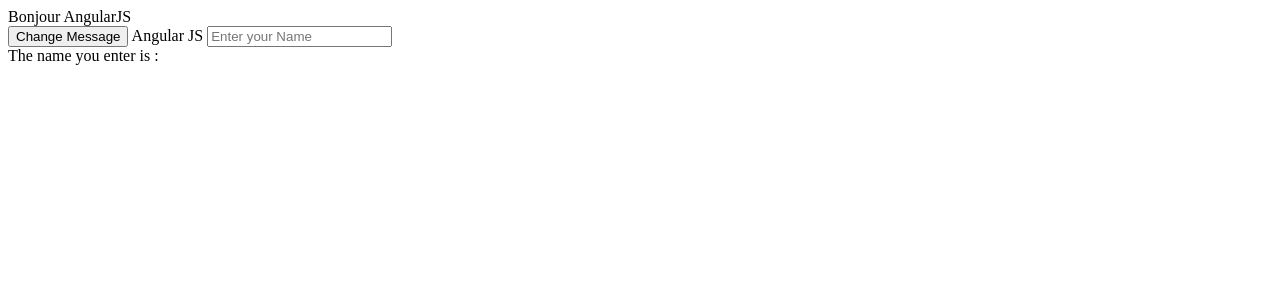
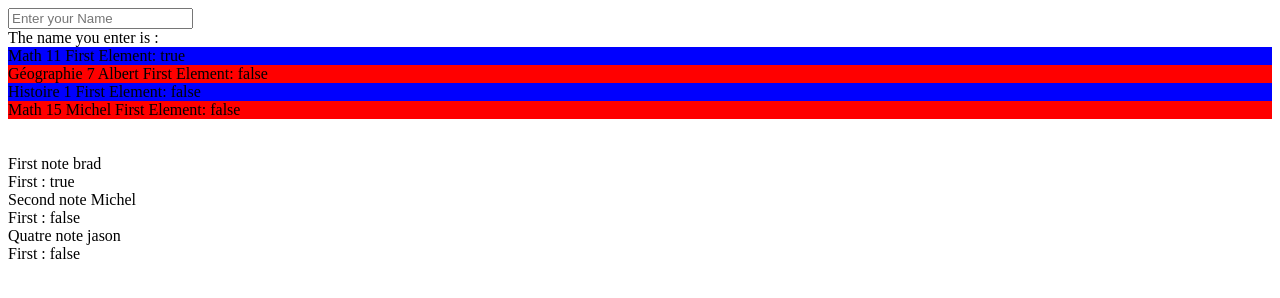
Before and after one commit to BrunoHertzog/angular-entrainement, a website: page index.html in a window 1280 px wide. Drawn offline with nearby package versions, Linux system fonts and the light colour scheme.

Commit message:
ng repeat

```diff
--- /dev/null
+++ b/assets/stylez.css
@@ -0,0 +1,7 @@
+.done {
+	background-color: blue;
+}
+
+.pending {
+	background-color: red;
+}
--- a/index.controller.js
+++ b/index.controller.js
@@ -6,11 +6,38 @@
 	   		console.log('Création de MainCtrl');
 	   		var ctrl = this;
 	   		// Attrbitut publique ---------------------------
-	   		ctrl.helloMsg = 'Bonjour';
 
+	   		ctrl.notes = [
+	   		{id:1, label:'Math', grade: 11, done: true},
+	   		{id:2, label:'Géographie', grade: 7, assignee: 'Albert', done: false},
+	   		{id:3, label:'Histoire', grade: 1, done: true},
+	   		{id:4, label:'Math', grade: 15, assignee: 'Michel', done: false},
+	   		];
 
+	   		ctrl.notes2 =
+	   		{
+	   			brad:  {
+	   				id: 1,
+	   				label: 'First note',
+	   				done: false
+	   			},
+	   			Michel: {
+	   				id: 2,
+	   				label: 'Second note',
+	   				done: true
+	   			},
+	   			jason: {
+	   				id: 4,
+	   				label: 'Quatre note',
+	   				done: false
+	   			}
+	   		};
 	   		// Fonctions publique ----------------------------
-	   		ctrl.changeMessage = function(newMsg) {
-	   			ctrl.helloMsg = newMsg;
+	   		ctrl.getNoteClass = function(status) {
+	   			return {
+	   				done: status,
+	   				pending: !status
+	   			};
 	   		};
+
 }]);
--- a/index.html
+++ b/index.html
@@ -1,21 +1,34 @@
  <!DOCTYPE html>
 <html ng-app="notesApp">
 	<head>
+		<meta charset="utf-8">
 		<script src="node_modules/angular/angular.js"></script>
 		<script src="index.module.js"></script>
 		<script src="index.controller.js"></script>
+		<link rel="stylesheet" href="assets/stylez.css">
 	</head>
 	<body ng-controller="MainCtrl as ctrl">
-		<span ng-bind="ctrl.helloMsg"></span> AngularJS
-		<br>
-		<button ng-click="ctrl.changeMessage(name)">
-			Change Message
-		</button>
-		<span ng-bind="ctrl.goodBye"></span> Angular JS
 		<input type="text"
 			   ng-model="name"
 			   placeholder="Enter your Name" />
 		<br>
 		<span>The name you enter is : {{name}}</span>
+		<div ng-repeat="note in ctrl.notes"
+			 ng-class="ctrl.getNoteClass(note.done)">
+			<span ng-bind="note.label"></span>
+			<span ng-bind="note.grade"></span>
+			<span class="assignee"
+				  ng-show="note.assignee"
+				  ng-bind="note.assignee">
+			</span>
+			<span>First Element: {{$first}}</span>
+		</div>
+			<br><br>
+			<div ng-repeat="(author, note)  in ctrl.notes2">
+				<span class="label" ng-bind="note.label"></span>
+				<span class="author" ng-bind="author"></span>
+				<div>First : {{$first}}</div>
+			</div>
+		</div>
 	</body>
 </html>
```
